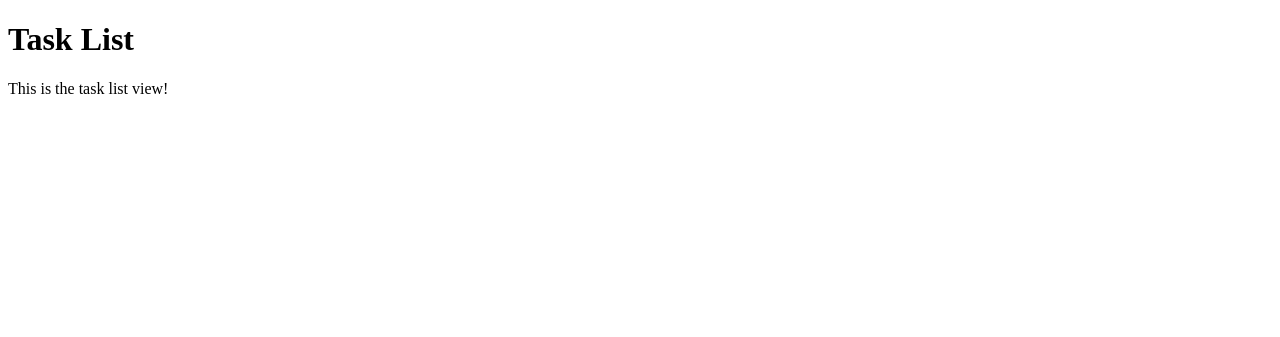
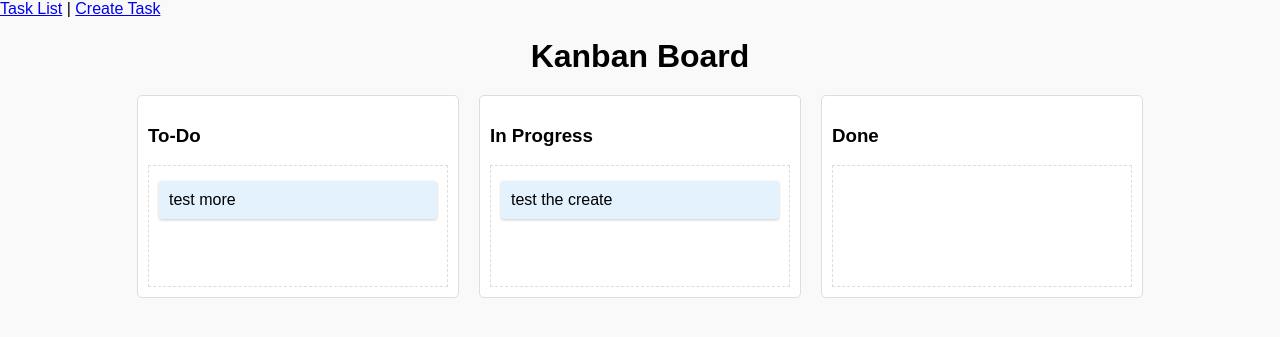
Before and after one commit to dmoonmake/Tasko, a Django app: page /tasks/ in a window 1280 px wide. Shown: the top 337 px of the page. Run offline with Django 5.2, Linux system fonts and the light colour scheme; data comes from the database, SQL or seed files in the repository; both versions use the stored data as it was after the commit.

Commit message:
add task module

```diff
--- /dev/null
+++ b/task/static/task/css/styles.css
@@ -0,0 +1,106 @@
+/* General styling */
+body {
+  font-family: Arial, sans-serif;
+  background-color: #f9f9f9;
+  margin: 0;
+  padding: 0;
+}
+
+h1 {
+  text-align: center;
+  margin: 20px 0;
+}
+
+/* Kanban board styles */
+#kanban {
+  display: flex;
+  gap: 20px;
+  justify-content: center;
+}
+
+.kanban-column {
+  width: 300px;
+  background-color: #fff;
+  border: 1px solid #ddd;
+  border-radius: 5px;
+  padding: 10px;
+}
+
+.task-container {
+  min-height: 100px;
+  padding: 10px;
+  border: 1px dashed #ddd;
+}
+
+.task {
+  padding: 10px;
+  margin: 5px 0;
+  background-color: #e3f2fd;
+  border-radius: 3px;
+  cursor: grab;
+  box-shadow: 0 1px 3px rgba(0, 0, 0, 0.2);
+}
+
+/* Highlight drop zones during dragging */
+.task-container.sortable-dragging {
+  background-color: #f0f8ff;
+}
+
+.task-container.sortable-dragover {
+  border-color: #87cefa;
+}
+
+.task:hover {
+  background-color: #bbdefb;
+  transform: scale(1.02);
+  transition: all 0.2s ease-in-out;
+}
+
+@media (max-width: 768px) {
+  #kanban {
+      flex-direction: column;
+      align-items: center;
+  }
+
+  .kanban-column {
+      width: 90%;
+  }
+}
+
+/* Modal styles */
+.modal {
+  display: none; /* Hidden by default */
+  position: fixed;
+  z-index: 1000;
+  left: 0;
+  top: 0;
+  width: 100%;
+  height: 100%;
+  overflow: auto;
+  background-color: rgba(0, 0, 0, 0.4); /* Black background with opacity */
+}
+
+.modal-content {
+  background-color: #fefefe;
+  margin: 10% auto;
+  padding: 20px;
+  border: 1px solid #888;
+  border-radius: 5px;
+  width: 50%;
+  position: relative;
+}
+
+.close {
+  color: #aaa;
+  float: right;
+  font-size: 28px;
+  font-weight: bold;
+  cursor: pointer;
+}
+
+.close:hover,
+.close:focus {
+  color: black;
+  text-decoration: none;
+  cursor: pointer;
+}
--- /dev/null
+++ b/task/static/task/js/scripts.js
@@ -0,0 +1,107 @@
+// Initialize Sortable.js for each task container
+const todoContainer = document.getElementById('todo');
+const inProgressContainer = document.getElementById('inprogress');
+const doneContainer = document.getElementById('done');
+
+[todoContainer, inProgressContainer, doneContainer].forEach(container => {
+    new Sortable(container, {
+        group: 'shared', // Allows dragging between containers
+        animation: 150, // Smooth animation
+        onEnd: function (evt) {
+            const taskId = evt.item.dataset.id; // Get task ID from data attribute
+            const newStatus = evt.to.id; // Get the new container's ID (todo, inprogress, done)
+
+            // Send the updated status to the server
+            updateTaskStatus(taskId, newStatus);
+        }
+    });
+});
+
+// Function to update task status on the server
+function updateTaskStatus(taskId, newStatus) {
+    fetch(`/tasks/update-status/`, {
+        method: 'POST',
+        headers: {
+            'Content-Type': 'application/json',
+            'X-CSRFToken': getCSRFToken(), // Include CSRF token
+        },
+        body: JSON.stringify({ id: taskId, status: newStatus })
+    })
+    .then(response => response.json())
+    .then(data => {
+        console.log(data.message); // Log server response
+    })
+    .catch(error => console.error('Error updating task status:', error));
+}
+
+// Helper function to get CSRF token
+function getCSRFToken() {
+  return document.querySelector('[name=csrfmiddlewaretoken]').value;
+}
+
+// Open the modal and load task details
+function openTaskDetails(taskId) {
+    // Get the modal
+    const modal = document.getElementById('taskModal');
+    const taskDetails = document.getElementById('taskDetails');
+
+    // Show the modal
+    modal.style.display = 'block';
+
+    // Fetch task details via AJAX
+    fetch(`/tasks/${taskId}/`)
+        .then(response => response.json())
+        .then(data => {
+            // Populate the modal with task details
+            taskDetails.innerHTML = `
+                <h2>${data.task_title}</h2>
+                <p><strong>Description:</strong> ${data.task_description}</p>
+                <p><strong>Status:</strong> ${data.task_status}</p>
+                <p><strong>Created At:</strong> ${data.task_created_at}</p>
+                <a href="/tasks/edit/${taskId}/">Edit</a> |
+                <a href="/tasks/delete/${taskId}/">Delete</a>
+            `;
+        })
+        .catch(error => console.error('Error fetching task details:', error));
+}
+
+// // Open the modal and load task details
+// function openTaskDetails(taskId) {
+//     // Get the modal and task details container
+//     const modal = document.getElementById('taskModal');
+//     const taskDetails = document.getElementById('taskDetails');
+
+//     // Show the modal
+//     modal.style.display = 'block';
+
+//     // Fetch task details via AJAX
+//     fetch(`/tasks/${taskId}/`)
+//         .then(response => {
+//             if (!response.ok) {
+//                 throw new Error('Failed to fetch task details');
+//             }
+//             return response.json();
+//         })
+//         .then(data => {
+//             // Populate the modal with task details
+//             taskDetails.innerHTML = `
+//                 <h2>${data.task_title}</h2>
+//                 <p><strong>Description:</strong> ${data.task_description}</p>
+//                 <p><strong>Status:</strong> ${data.task_status}</p>
+//                 <p><strong>Created At:</strong> ${data.task_created_at}</p>
+//                 <a href="/tasks/edit/${taskId}/">Edit</a> |
+//                 <a href="/tasks/delete/${taskId}/">Delete</a>
+//             `;
+//         })
+//         .catch(error => {
+//             // Handle errors and display a message in the modal
+//             console.error('Error fetching task details:', error);
+//             taskDetails.innerHTML = `<p style="color: red;">Failed to load task details. Please try again.</p>`;
+//         });
+// }
+
+// Close the modal
+function closeTaskDetails() {
+    const modal = document.getElementById('taskModal');
+    modal.style.display = 'none';
+}
--- a/task/templates/task/task_list.html
+++ b/task/templates/task/task_list.html
@@ -1,10 +1,73 @@
+{% load static %}
 <!DOCTYPE html>
 <html>
 <head>
-    <title>Task List</title>
+    <title>Kanban Board</title>
+    <!-- Include Sortable.js -->
+    <script src="https://cdnjs.cloudflare.com/ajax/libs/Sortable/1.15.6/Sortable.min.js"></script>
+    <!-- Include the external CSS file -->
+    <link rel="stylesheet" type="text/css" href="{% static 'task/css/styles.css' %}">
 </head>
 <body>
-    <h1>Task List</h1>
-    <p>This is the task list view!</p>
+  <nav>
+    <a href="{% url 'task_list' %}">Task List</a> |
+    <a href="{% url 'task_create' %}">Create Task</a>
+  </nav>
+    <h1>Kanban Board</h1>
+    <div id="kanban">
+        <div class="kanban-column">
+            <h3>To-Do</h3>
+            <div class="task-container" id="todo">
+                {% for task in tasks %}
+                    {% if task.task_status == 'To-Do' %}
+                    <div class="task" data-id="{{ task.id }}" onclick="openTaskDetails({{ task.id }})">
+                        {{ task.task_title }}
+                    </div>
+                    {% endif %}
+                {% endfor %}
+            </div>
+        </div>
+        <div class="kanban-column">
+            <h3>In Progress</h3>
+            <div class="task-container" id="inprogress">
+                {% for task in tasks %}
+                    {% if task.task_status == 'In Progress' %}
+                    <div class="task" data-id="{{ task.id }}" onclick="openTaskDetails({{ task.id }})">
+                        {{ task.task_title }}
+                    </div>
+                    {% endif %}
+                {% endfor %}
+            </div>
+        </div>
+        <div class="kanban-column">
+            <h3>Done</h3>
+            <div class="task-container" id="done">
+                {% for task in tasks %}
+                    {% if task.task_status == 'Done' %}
+                    <div class="task" data-id="{{ task.id }}" onclick="openTaskDetails({{ task.id }})">
+                        {{ task.task_title }}
+                    </div>
+                    {% endif %}
+                {% endfor %}
+            </div>
+        </div>
+    </div>
+
+    <!-- Popup Modal -->
+    <div id="taskModal" class="modal">
+        <div class="modal-content">
+            <span class="close" onclick="closeTaskDetails()">&times;</span>
+            <div id="taskDetails">
+                <!-- Task details will be loaded here -->
+            </div>
+        </div>
+    </div>
+
+    <!-- CSRF Token for AJAX -->
+    <form method="POST">
+        {% csrf_token %}
+    </form>
+    <!-- Include the JavaScript file -->
+    <script src="{% static 'task/js/scripts.js' %}"></script>
 </body>
 </html>
--- a/task/urls.py
+++ b/task/urls.py
@@ -3,4 +3,9 @@ from . import views  # Import views from the same app
 
 urlpatterns = [
     path('', views.task_list, name='task_list'),  # Default route to the task list view
+    path('create/', views.task_create, name='task_create'),
+    path('edit/<int:task_id>/', views.task_edit, name='task_edit'),
+    path('delete/<int:task_id>/', views.task_delete, name='task_delete'),
+    path('update-status/', views.update_task_status, name='update_task_status'),
+    path('<int:task_id>/', views.task_detail, name='task_detail'),
 ]
--- a/task/views.py
+++ b/task/views.py
@@ -1,9 +1,73 @@
-from django.shortcuts import render
+# Create your views here.
+from django.shortcuts import render, redirect, get_object_or_404
+from .models import Task
+from .forms import TaskForm
+from django.http import JsonResponse
+from django.views.decorators.csrf import csrf_exempt
+import json
 
-# Create your views here.
-from django.shortcuts import render
-from .models import Task
 
 def task_list(request):
     tasks = Task.objects.all()
     return render(request, 'task/task_list.html', {'tasks': tasks})
+
+def task_create(request):
+    if request.method == 'POST':
+        form = TaskForm(request.POST)
+        if form.is_valid():
+            form.save()
+            # Redirect to task list after creating
+            return redirect('task_list')
+    else:
+        form = TaskForm()
+    return render(request, 'task/task_create.html', {'form': form})
+
+def task_delete(request, task_id):
+    task = get_object_or_404(Task, id=task_id)
+    task.delete()
+    return redirect('task_list')  # Redirect to task list after deleting
+
+def task_edit(request, task_id):
+    task = get_object_or_404(Task, id=task_id)
+    if request.method == 'POST':
+        form = TaskForm(request.POST, instance=task)
+        if form.is_valid():
+            form.save()
+            return redirect('task_list')
+    else:
+        form = TaskForm(instance=task)
+    return render(request, 'task/task_edit.html', {'form': form, 'task': task})
+
+def task_detail(request, task_id):
+    # Retrieve the task by its ID or show 404 if not found
+    task = get_object_or_404(Task, id=task_id)
+
+    # Return task details as JSON
+    return JsonResponse({
+        'task_title': task.task_title,
+        'task_description': task.task_description,
+        'task_status': task.task_status,
+        'task_created_at': task.task_created_at.strftime('%Y-%m-%d %H:%M:%S'),
+    })
+
+@csrf_exempt
+def update_task_status(request):
+    if request.method == 'POST':
+        data = json.loads(request.body)
+        task_id = data.get('id')
+        new_status = data.get('status')
+
+        try:
+            task = Task.objects.get(id=task_id)
+            if new_status == 'todo':
+                task.task_status = 'To-Do'
+            elif new_status == 'inprogress':
+                task.task_status = 'In Progress'
+            elif new_status == 'done':
+                task.task_status = 'Done'
+            task.save()
+            return JsonResponse({'message': 'Task status updated successfully.'})
+        except Task.DoesNotExist:
+            return JsonResponse({'error': 'Task not found.'}, status=404)
+
+    return JsonResponse({'error': 'Invalid request method.'}, status=400)
--- a/tasko/settings.py
+++ b/tasko/settings.py
@@ -117,6 +117,7 @@ USE_TZ = True
 # https://docs.djangoproject.com/en/5.1/howto/static-files/
 
 STATIC_URL = "static/"
+STATICFILES_DIRS = [BASE_DIR / "static"]  # Adjust BASE_DIR if needed
 
 # Default primary key field type
 # https://docs.djangoproject.com/en/5.1/ref/settings/#default-auto-field
```
Also changed, not shown: task/templates/task/task_create.html (added, +22 -0 lines), task/templates/task/task_detail.html (added, +20 -0 lines), task/templates/task/task_edit.html (added, +21 -0 lines), db.sqlite3.
